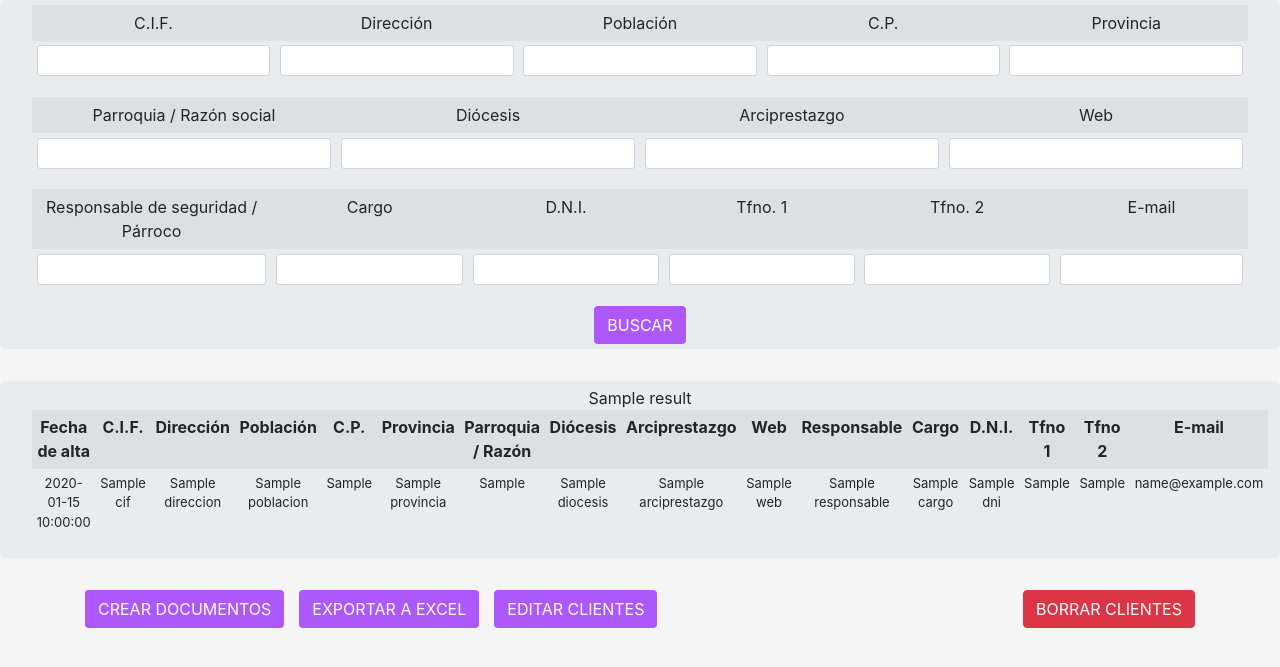
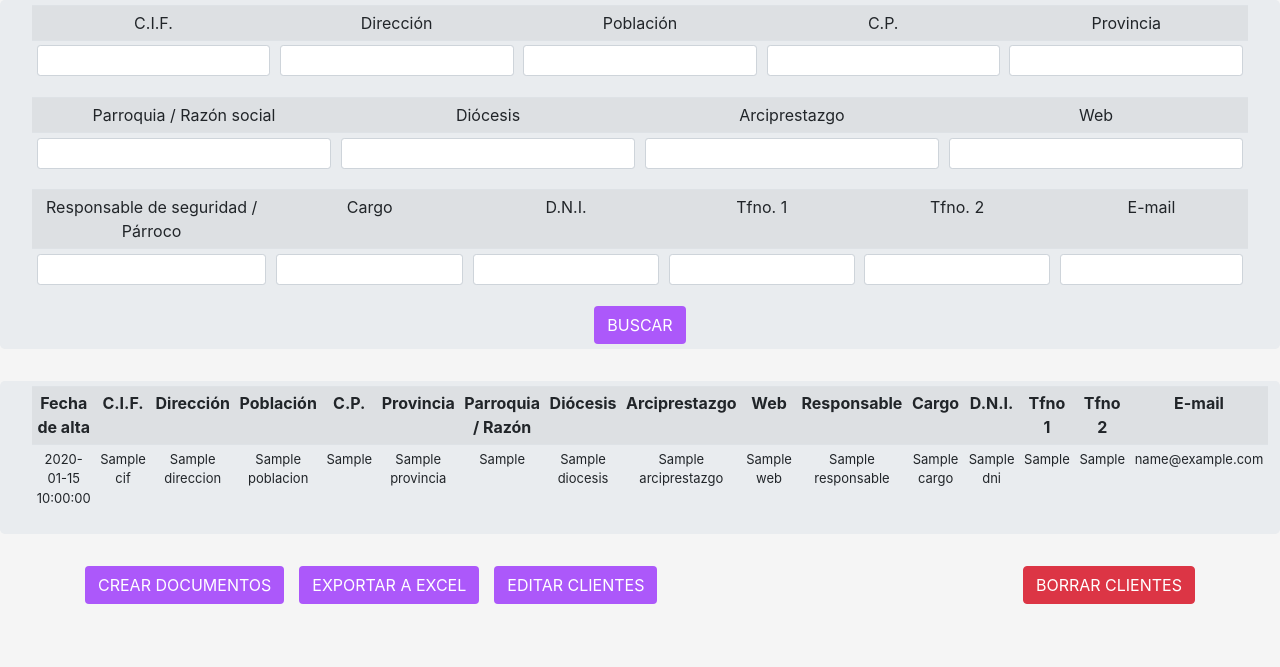
Before and after one commit to Romugar/Python-Flask-APP, a Flask app: template src/templates/find_clients.html in a window 1280 px wide. Shown: the top 667 px of the page. Run offline with Flask 2, Linux system fonts and the light colour scheme; the template is opened without the code that fills it: most values are stand-ins (such as "Sample title", 1, 10 or a date in 2020); some libraries are stand-ins or nearby versions.

Commit message:
edit clients

```diff
--- a/src/app.py
+++ b/src/app.py
@@ -89,7 +89,7 @@ def find_and_filter_clients():
         query_clients = Cliente(cif, direccion, poblacion, cp, provincia, parroquia_razon, diocesis, arciprestazgo, web, responsable, cargo, dni, tfno1, tfno2, email)
         result = query_clients.find_clients()
 
-        return render_template("find_clients.html", result=result, a=a)
+        return render_template("find_clients.html", result=result)
     elif request.method == "GET" and session["email"] is not None:
         return render_template("home.html")
     else:
--- a/src/templates/find_clients.html
+++ b/src/templates/find_clients.html
@@ -85,7 +85,6 @@
 </div>
 <div class="jumbotron text-center busqueda">
     {% if result|length > 0 %}
-    {{ result }}
     <table class="table table-striped table-sm">
         <tr>
             <th>Fecha de alta</th>
```
